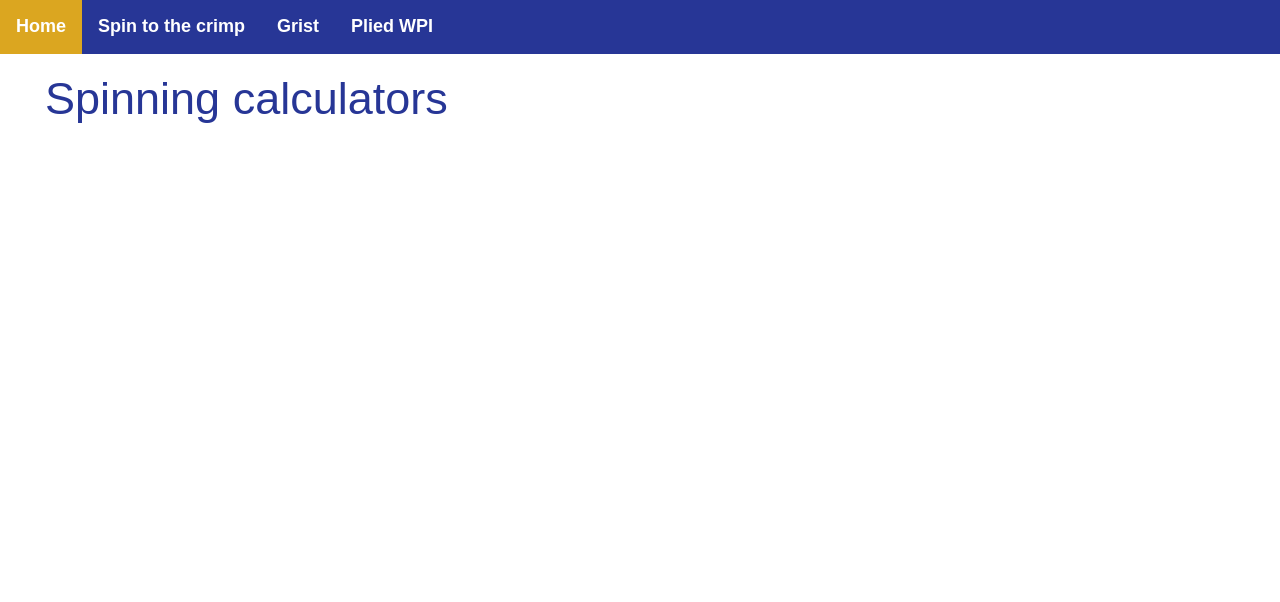
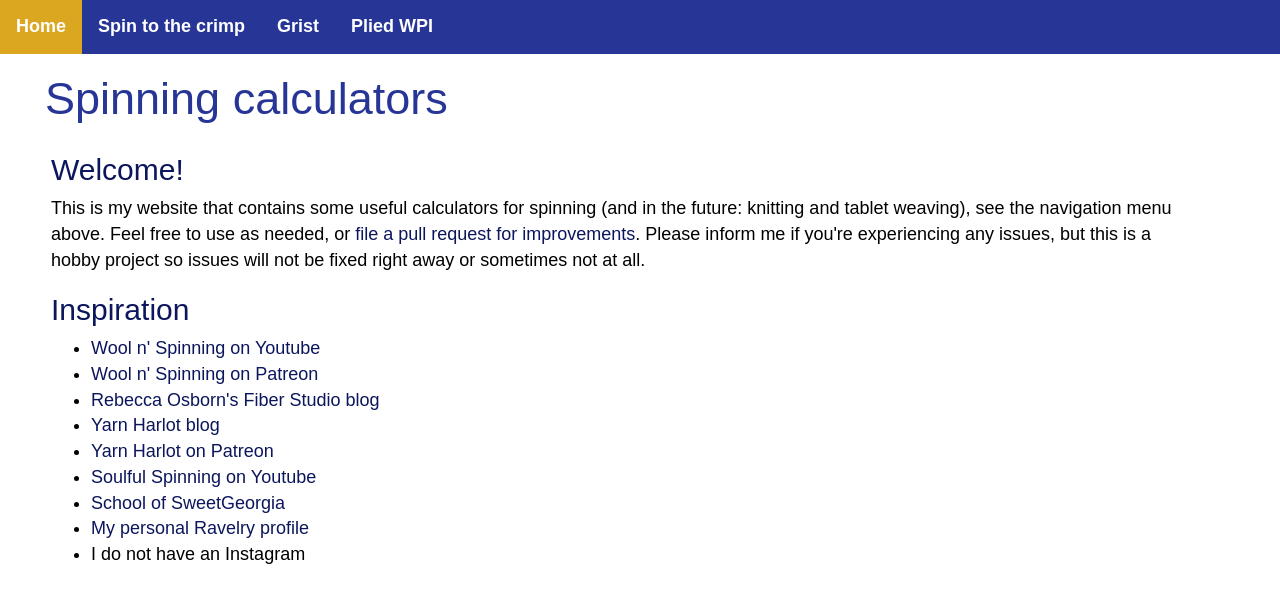
Before and after one commit to EvelineV/spinning, an Angular app: page / in a window 1280 px wide. Shown: the top 602 px of the page. Built offline with nearby package versions, Linux system fonts and the light colour scheme.

Commit message:
Home component with fun links

```diff
--- a/src/app/app-routing.module.ts
+++ b/src/app/app-routing.module.ts
@@ -4,12 +4,14 @@ import { SpinToCrimpComponent } from './spin-to-crimp/spin-to-crimp.component';
 import { KnitSocksComponent } from './knit-socks/knit-socks.component';
 import { PliedWpiComponent } from './plied-wpi/plied-wpi.component';
 import { GristComponent } from './grist/grist.component';
+import { HomeComponent } from './home/home.component';
 
 const routes: Routes = [
   { path: "spin-to-crimp", component: SpinToCrimpComponent },
   { path: "knitting/socks", component: KnitSocksComponent },
   { path: "grist", component: GristComponent },
   { path: "plied-wpi", component: PliedWpiComponent },
+  { path: "", component: HomeComponent },
 ];
 
 @NgModule({
--- a/src/app/app.module.ts
+++ b/src/app/app.module.ts
@@ -10,6 +10,7 @@ import { KnitGaugeComponent } from './knit-gauge-component/knit-gauge.component'
 import { GristComponent } from './grist/grist.component';
 import { PliedWpiComponent } from './plied-wpi/plied-wpi.component';
 import { TooltipComponent } from './tooltip/tooltip.component';
+import { HomeComponent } from './home/home.component';
 
 @NgModule({
   declarations: [
@@ -20,6 +21,7 @@ import { TooltipComponent } from './tooltip/tooltip.component';
     GristComponent,
     PliedWpiComponent,
     TooltipComponent,
+    HomeComponent,
   ],
   imports: [
     BrowserModule,
--- /dev/null
+++ b/src/app/home/home.component.html
@@ -0,0 +1,17 @@
+<div class="container">
+    <h2>Welcome!</h2>
+    <p>This is my website that contains some useful calculators for spinning (and in the future: knitting and tablet weaving), see the navigation menu above. Feel free to use as needed, or <a href="https://github.com/EvelineV/spinning/pulls">file a pull request for improvements</a>. Please inform me if you're experiencing any issues, but this is a hobby project so issues will not be fixed right away or sometimes not at all.</p>
+
+    <h2>Inspiration</h2>
+    <ul>
+        <li><a href="https://www.youtube.com/@RachelSmith">Wool n' Spinning on Youtube</a></li>
+        <li><a href="https://www.patreon.com/woolnspinning/posts">Wool n' Spinning on Patreon</a></li>
+        <li><a href="https://osbornfiber.com/">Rebecca Osborn's Fiber Studio blog</a></li>
+        <li><a href="https://www.yarnharlot.ca/">Yarn Harlot blog</a></li>
+        <li><a href="https://www.patreon.com/StephaniePearlMcPhee/posts">Yarn Harlot on Patreon</a></li>
+        <li><a href="https://www.youtube.com/@SoulfulSpinning">Soulful Spinning on Youtube</a></li>
+        <li><a href="https://www.schoolofsweetgeorgia.com">School of SweetGeorgia</a></li>
+        <li><a href="https://www.ravelry.com/projects/eeveesaurus">My personal Ravelry profile</a></li>
+        <li>I do not have an Instagram</li>
+    </ul>
+</div>
```
Also changed, not shown: src/app/home/home.component.ts (added, +9 -0 lines), 1 other file (tests, documents, lock files or other folders).
